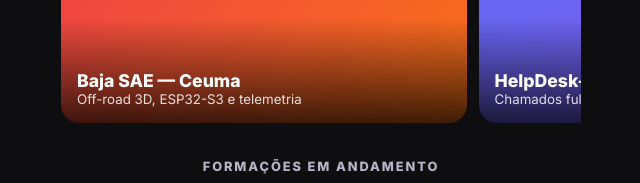
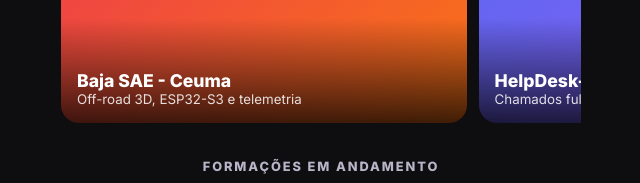
Before and after one commit to Geovannehh/Miniportfolio-Instagram, a plain HTML site: page index.html in a window 1280 px wide. Shown: the part 1518-1701 px from the top of the page, 319-959 px from the left. Drawn offline with Linux system fonts and the light colour scheme.

Commit message:
Corrigindo bugs

```diff
--- a/index.html
+++ b/index.html
@@ -48,7 +48,7 @@
   <section>
     <h2>Projetos</h2>
     <div class="carousel">
-      <a class="proj" href="https://geovannehh.github.io/BAJA-SAE-CEUMA/" style="--g:#ef4444,#f97316"><b>Baja SAE — Ceuma</b><small>Off-road 3D, ESP32-S3 e telemetria</small></a>
+      <a class="proj" href="https://geovannehh.github.io/BAJA-SAE-CEUMA/" style="--g:#ef4444,#f97316"><b>Baja SAE - Ceuma</b><small>Off-road 3D, ESP32-S3 e telemetria</small></a>
       <a class="proj" href="https://github.com/Geovannehh/helpdesk-system" style="--g:#6366f1,#8b5cf6"><b>HelpDesk+</b><small>Chamados full-stack (Admin, Técnico, Cliente)</small></a>
       <a class="proj" href="https://github.com/Geovannehh/Sistema-de-Agendamento-de-Laboratorios" style="--g:#10b981,#0ea5e9"><b>Agendamento de Laboratórios</b><small>Reservas por turno</small></a>
       <a class="proj" href="https://github.com/Geovannehh/expense-split-app" style="--g:#ec4899,#8b5cf6"><b>Expense Split</b><small>React Native + Expo</small></a>
```
